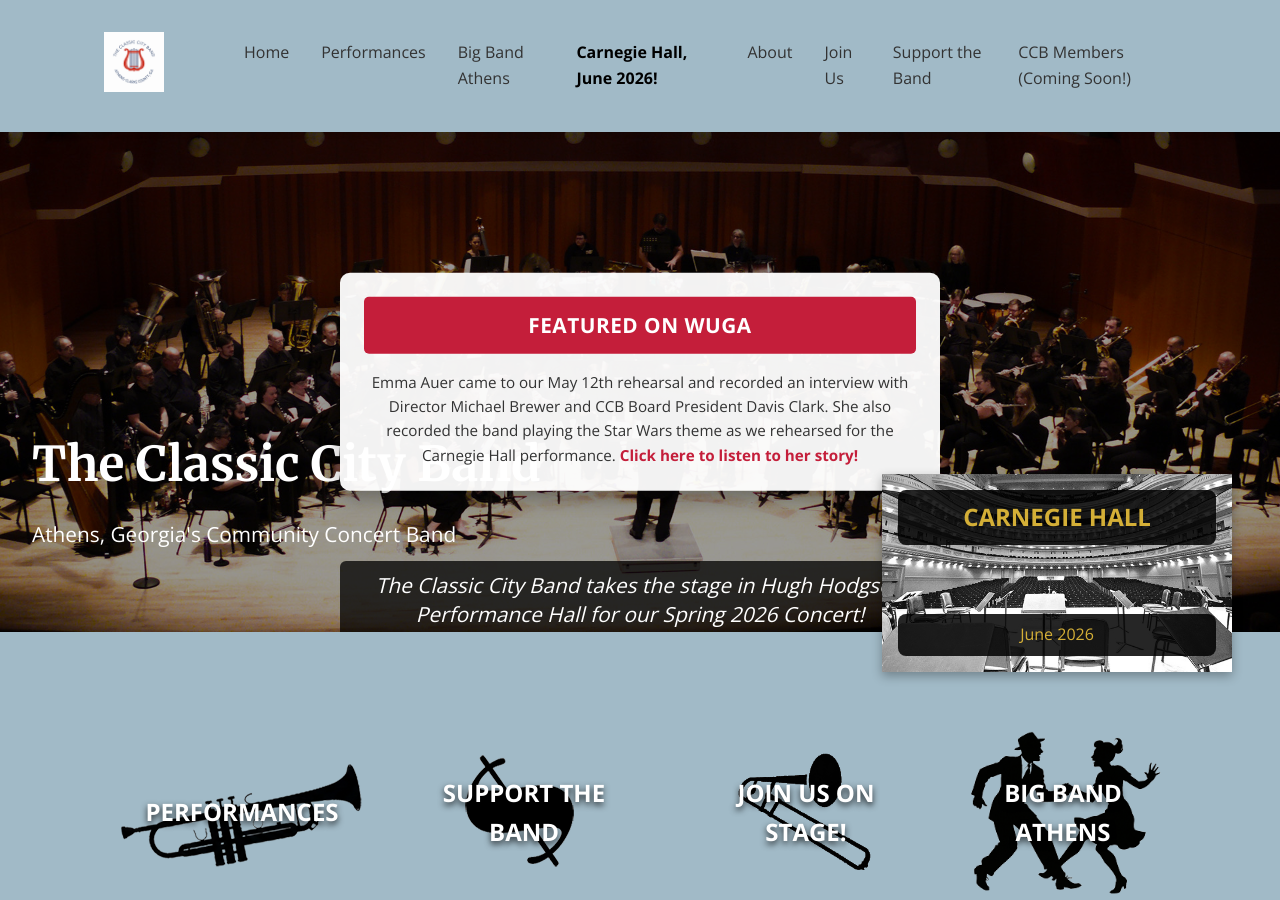
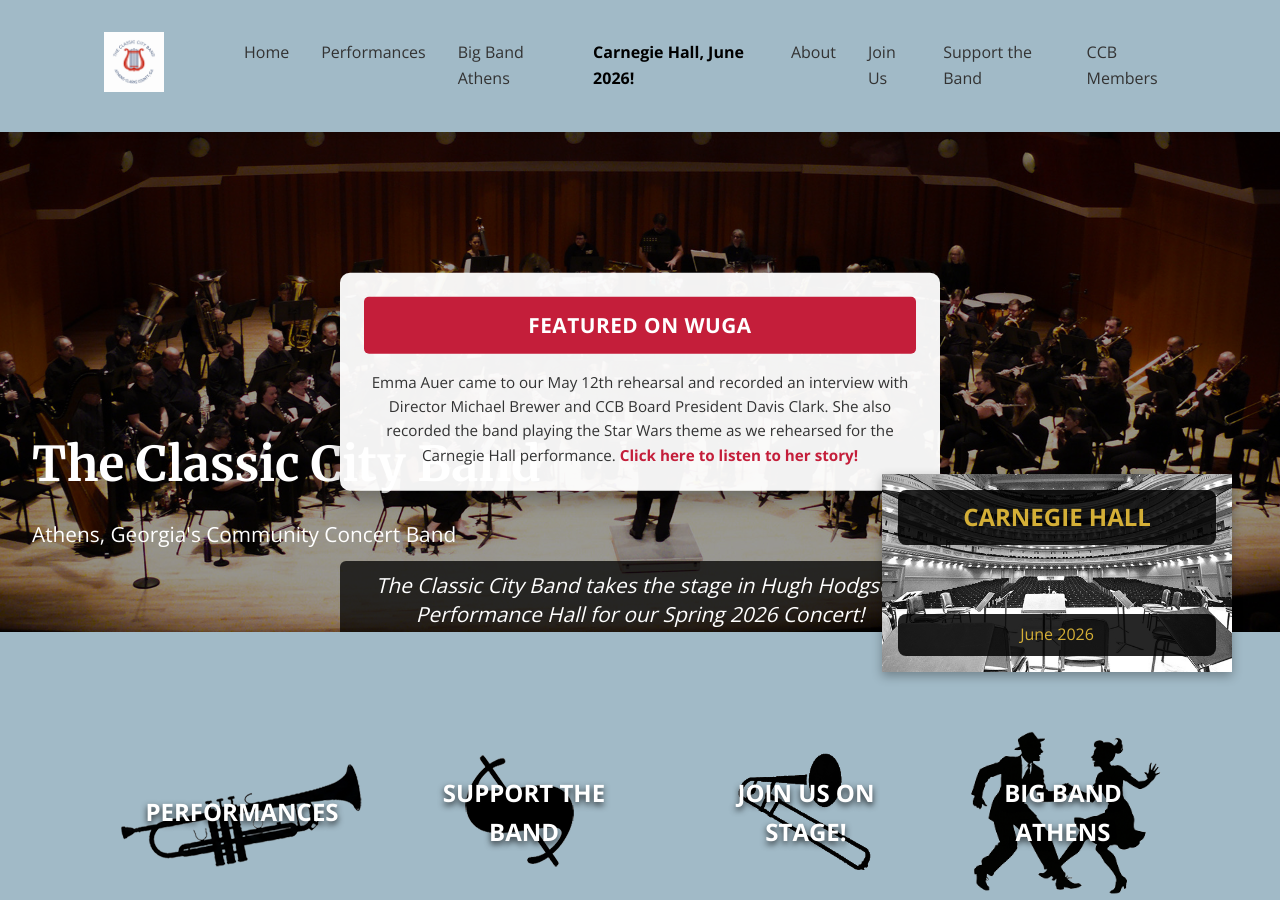
Before and after one commit to webmasterCCB/CCBwebsite, a Jekyll site: the page built from index.html, in a window 1280 px wide and 900 px high. Built offline with Jekyll 4.4.1, drawn with Linux system fonts in a browser that asks for light colours; comment, search, counter and statistics services are not loaded.

Commit message:
Update header.html

```diff
--- a/_includes/header.html
+++ b/_includes/header.html
@@ -13,7 +13,7 @@
         <li><a href="{{ '/about' | relative_url }}">About</a></li>
         <li><a href="{{ '/join' | relative_url }}">Join Us</a></li>
         <li><a href="{{ '/support' | relative_url }}">Support the Band</a></li>
-        <li><a href="{{ '/members' | relative_url }}">CCB Members (Coming Soon!)</a></li>
+        <li><a href="{{ '/members' | relative_url }}">CCB Members</a></li>
       </ul>
     </nav>
   </div>
```
